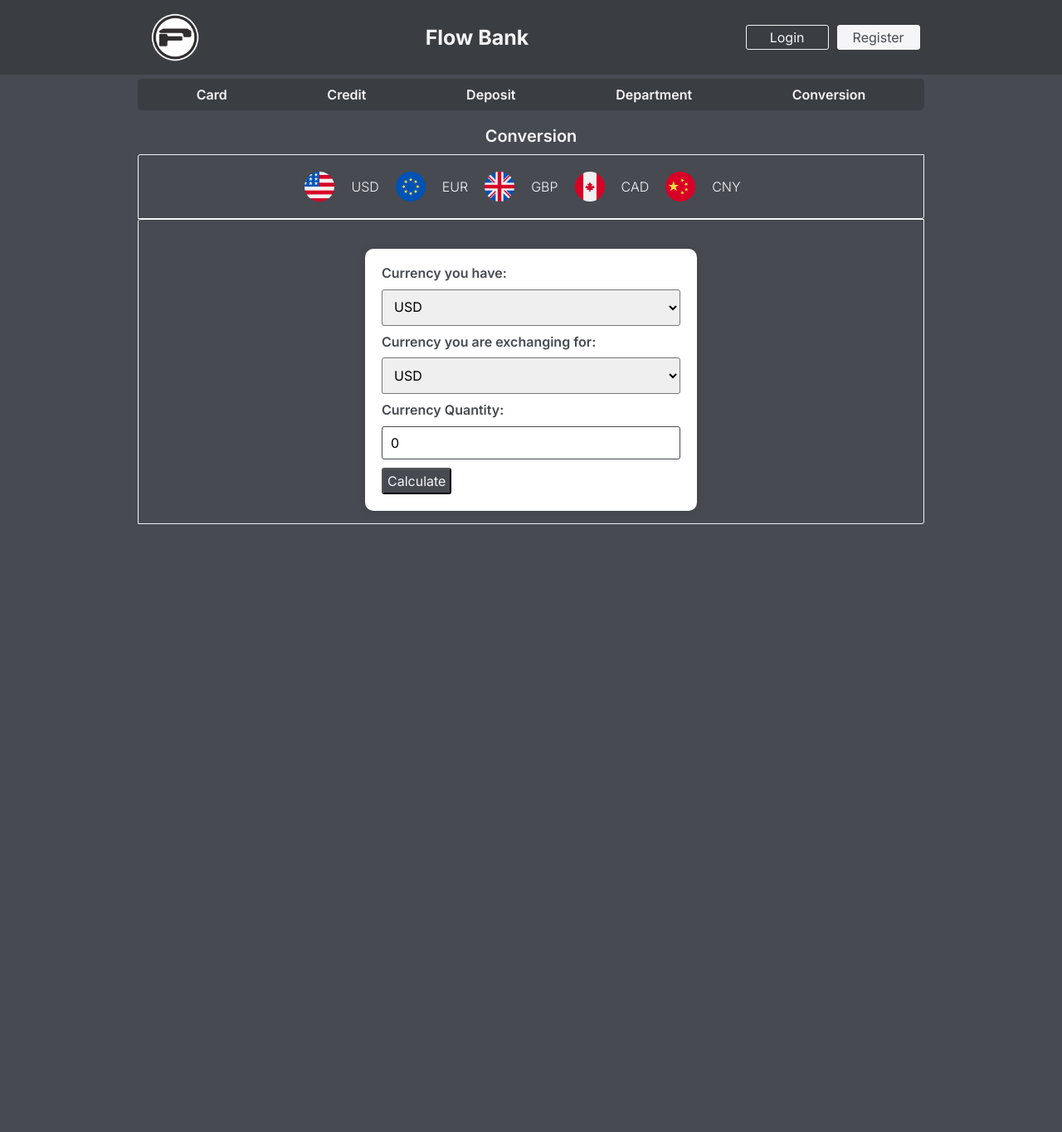
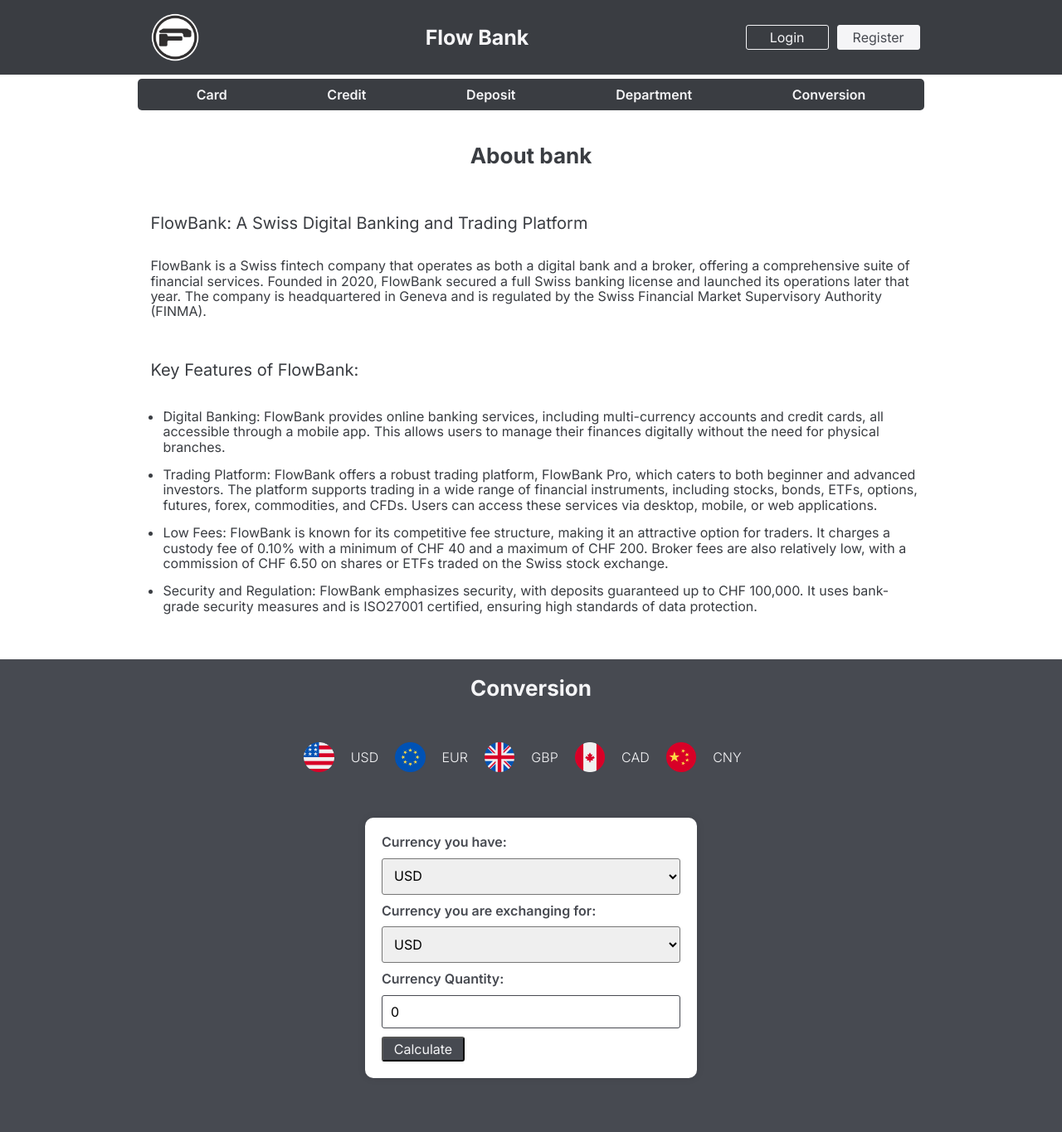
Before and after one commit to StanislavRiabtsev/System-Bankowy, a PHP site: page / in a window 1280 px wide. Shown: the whole page at 83% size. Before the commit the page ends 632 px from the top, so only its background shows below. Run offline with PHP 8.4, Linux system fonts and the light colour scheme.

Commit message:
Add section About. And change style

```diff
--- a/src/css/style.css
+++ b/src/css/style.css
@@ -33,6 +33,7 @@ img {
 :root {
     --light-color: #F5F5F7;
     --dark-color: #474A51;
+    --dark-color-title: #3a3d42;
     --container-padding-inline: 13%;
     --footer-padding-inline: 10%;
 }
@@ -40,7 +41,7 @@ img {
 html {
     font-family: "Inter", sans-serif;
     scroll-behavior: smooth;
-    background-color: #474A51;
+    /* background-color: #474A51; */
 }
 
 .container {
@@ -104,6 +105,44 @@ html {
     width: 10vh;
 }
 
+.about__title {
+    margin-top: 20px;
+    padding: 20px;
+    color: var(--dark-color-title);
+    font-size: 26px;
+    font-weight: 700;
+    text-align: center;
+}
+
+.about__title-bank {
+    margin-top: 20px;
+    font-weight: 400;
+    font-size: 20px;
+    padding: 15px;
+    color: var(--dark-color-title);
+}
+
+.about__text {
+    font-weight: 400;
+    font-size: 16px;
+    padding: 15px;
+    color: var(--dark-color-title);
+}
+
+.about__list {
+    margin-top: 20px;
+    padding-left: 30px;
+    padding-bottom: 35px;
+}
+
+.about__list-li {
+    margin-top: 15px;
+    font-weight: 400;
+    font-size: 16px;
+    color: var(--dark-color-title);
+
+}
+
 .services_button {
     display: flex;
     margin-top: 5px;
@@ -123,15 +162,19 @@ html {
 
 .title__services {
     margin-top: 20px;
-    font-size: 20px;
-    font-weight: 600;
+    padding: 20px;
+    color: var(--light-color);
+    font-size: 26px;
+    font-weight: 700;
     text-align: center;
 }
 
 .conversion {
+    background-color: #474A51;
     color: var(--light-color);
     font-size: 16px;
     font-weight: 600;
+    padding-bottom: 50px;
 }
 
 .currency {
@@ -140,8 +183,6 @@ html {
     align-items: center;
     margin-top: 10px;
     padding: 20px 200px;
-    border: 1px solid var(--light-color);
-    border-radius: 3px 0 3px 0;
 }
 
 .currency__icons {
@@ -149,7 +190,7 @@ html {
 
 }
 
-li {
+.currency__list {
     list-style-type: none;
     font-weight: 300;
     font-size: 16px;
@@ -157,8 +198,6 @@ li {
 }
 
 .conversion__input {
-    border: 1px solid var(--light-color);
-    border-radius: 3px 0 3px 0;
     padding: 15px;
 }
 
@@ -205,7 +244,9 @@ input {
 
 .conversion__btn {
     color: var(--light-color);
-    padding: 5px;
+    width: 100px;
+    min-height: 30px;
+    padding: 3px 10px;
     border-radius: 3px;
     background: var(--dark-color);
 }
--- a/src/index.php
+++ b/src/index.php
@@ -35,25 +35,58 @@
                 <a href="#" class="services__btn">Credit</a>
                 <a href="#" class="services__btn">Deposit</a>
                 <a href="#" class="services__btn">Department</a>
-                <a href="#" class="services__btn">Conversion</a>
+                <a href="#Change" class="services__btn">Conversion</a>
             </div>
         </div>
     </nav>
 
+    <section class="about">
+        <div class="container">
+            <h2 class="about__title">About bank</h2>
+            <h3 class="about__title-bank">FlowBank: A Swiss Digital Banking and Trading Platform</h3>
+            <p class="about__text">FlowBank is a Swiss fintech company that operates as both a digital bank and a
+                broker, offering a
+                comprehensive suite of financial services. Founded in 2020, FlowBank secured a full Swiss banking
+                license and launched its operations later that year. The company is headquartered in Geneva and is
+                regulated by the Swiss Financial Market Supervisory Authority (FINMA).</p>
+            <h3 class="about__title-bank">Key Features of FlowBank:</h3>
+            <ul class="about__list">
+                <li class="about__list-li">Digital Banking: FlowBank provides online banking services, including
+                    multi-currency accounts and
+                    credit cards, all accessible through a mobile app. This allows users to manage their finances
+                    digitally without the need for physical branches.</li>
+                <li class="about__list-li">Trading Platform: FlowBank offers a robust trading platform, FlowBank Pro,
+                    which caters to both
+                    beginner and advanced investors. The platform supports trading in a wide range of financial
+                    instruments, including stocks, bonds, ETFs, options, futures, forex, commodities, and CFDs. Users
+                    can access these services via desktop, mobile, or web applications.</li>
+                <li class="about__list-li">Low Fees: FlowBank is known for its competitive fee structure, making it an
+                    attractive option for
+                    traders. It charges a custody fee of 0.10% with a minimum of CHF 40 and a maximum of CHF 200. Broker
+                    fees are also relatively low, with a commission of CHF 6.50 on shares or ETFs traded on the Swiss
+                    stock exchange.</li>
+                <li class="about__list-li">Security and Regulation: FlowBank emphasizes security, with deposits
+                    guaranteed up to CHF 100,000.
+                    It uses bank-grade security measures and is ISO27001 certified, ensuring high standards of data
+                    protection.</li>
+            </ul>
+        </div>
+    </section>
+
     <section class="conversion">
         <div class="container">
-            <h2 class="title__services">Conversion</h2>
+            <h2 id="Change" class="title__services">Conversion</h2>
             <ul class="currency">
-                <li><img src="icons/united-states.png" alt="china" class="currency__icons"></li>
-                <li>USD</li>
-                <li><img src="icons/european-union.png" alt="china" class="currency__icons"></li>
-                <li>EUR</li>
-                <li><img src="icons/united-kingdom.png" alt="china" class="currency__icons"></li>
-                <li>GBP</li>
-                <li><img src="icons/canada.png" alt="china" class="currency__icons"></li>
-                <li>CAD</li>
-                <li><img src="icons/china.png" alt="china" class="currency__icons"></li>
-                <li>CNY</li>
+                <li class="currency__list"><img src="icons/united-states.png" alt="china" class="currency__icons"></li>
+                <li class="currency__list">USD</li>
+                <li class="currency__list"><img src="icons/european-union.png" alt="china" class="currency__icons"></li>
+                <li class="currency__list">EUR</li>
+                <li class="currency__list"><img src="icons/united-kingdom.png" alt="china" class="currency__icons"></li>
+                <li class="currency__list">GBP</li>
+                <li class="currency__list"><img src="icons/canada.png" alt="china" class="currency__icons"></li>
+                <li class="currency__list">CAD</li>
+                <li class="currency__list"><img src="icons/china.png" alt="china" class="currency__icons"></li>
+                <li class="currency__list">CNY</li>
             </ul>
             <div class="conversion__input">
 
```
